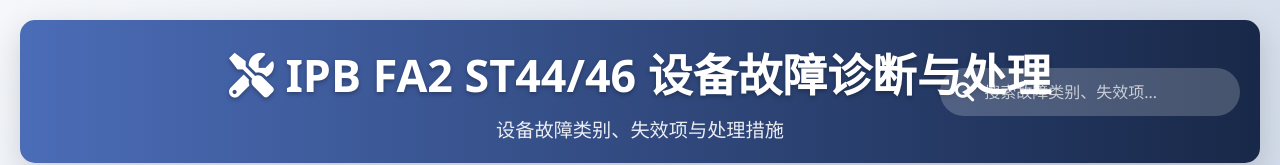
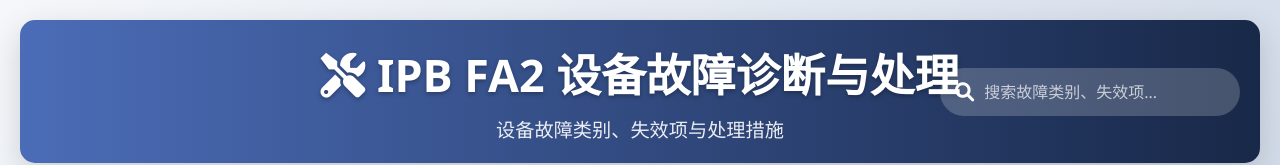
Before and after one commit to shinian111/fault-manual, a plain HTML site: page index.html in a window 1280 px wide. Shown: the top 165 px of the page. Drawn offline with Linux system fonts and the light colour scheme.

Commit message:
Update index.html
更改网页标题

```diff
--- a/index.html
+++ b/index.html
@@ -3,14 +3,14 @@
 <head>
     <meta charset="UTF-8">
     <meta name="viewport" content="width=device-width, initial-scale=1.0">
-    <title>IPB FA2 ST44/46 设备故障处理</title>
+    <title>IPB FA2 设备故障处理</title>
     <link rel="stylesheet" href="https://cdnjs.cloudflare.com/ajax/libs/font-awesome/6.0.0-beta3/css/all.min.css";>
     <link rel="stylesheet" href="style.css">
 </head>
 <body>
     <div class="container">
         <header>
-            <h1><i class="fas fa-tools"></i> IPB FA2 ST44/46 设备故障诊断与处理</h1>
+            <h1><i class="fas fa-tools"></i> IPB FA2 设备故障诊断与处理</h1>
             <div class="subtitle">设备故障类别、失效项与处理措施</div>
             <div class="search-container">
                 <div class="search-box">
@@ -61,4 +61,5 @@
     </div>
     <script src="original.js"></script>
 </body>
+
 </html>
```
